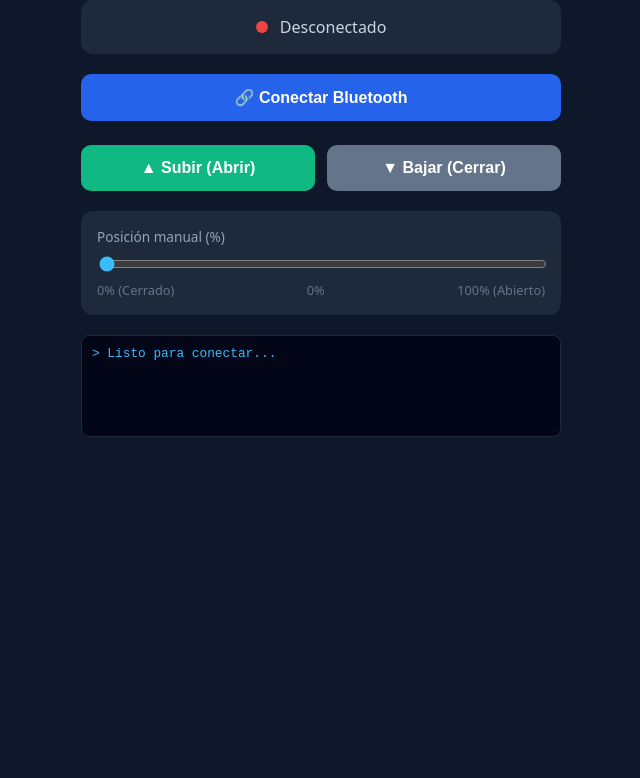
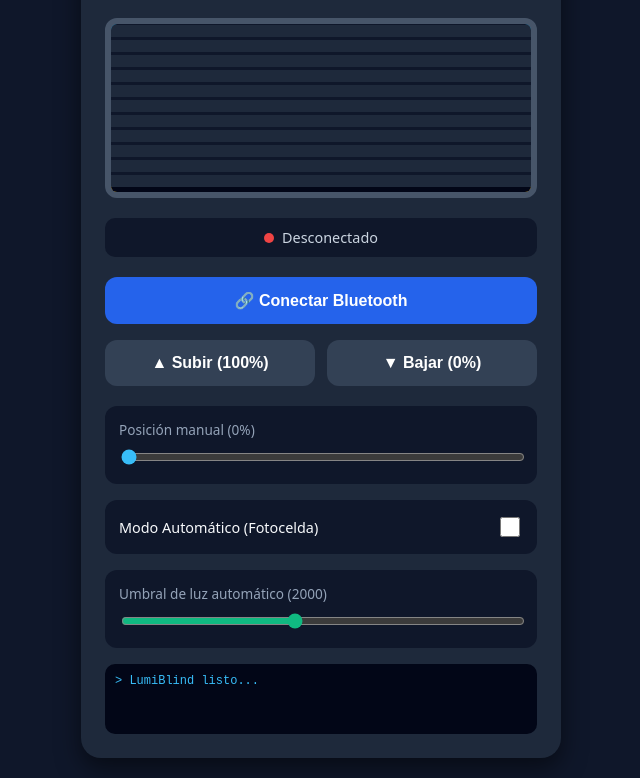
Before and after one commit to SpeedMW15/lumiblind, a plain HTML site: page index.html in a window 1280 px wide. Shown: the part 104-882 px from the top of the page, without its empty margins (319-959 px from the left). Before the commit the page ends 800 px from the top, so only its background shows below. Drawn offline with Linux system fonts and the light colour scheme.

Commit message:
Add animated blind & full BLE controller logic

```diff
--- a/index.html
+++ b/index.html
@@ -7,6 +7,7 @@
   <link rel="manifest" href="manifest.json">
   <meta name="theme-color" content="#0f172a">
   <style>
+    * { box-sizing: border-box; }
     body {
       font-family: system-ui, -apple-system, sans-serif;
       background: #0f172a;
@@ -19,63 +20,153 @@
     .card {
       width: 100%;
       max-width: 480px;
+      background: #1e293b;
+      border-radius: 20px;
+      padding: 24px;
+      box-shadow: 0 10px 25px rgba(0,0,0,0.5);
+    }
+    .title {
+      text-align: center;
+      margin-bottom: 20px;
+    }
+    .title h2 { margin: 0; color: #38bdf8; font-size: 1.6rem; }
+    .title p { margin: 4px 0 0; color: #94a3b8; font-size: 0.85rem; }
+
+    /* ESTILOS DE LA ANIMACIÓN DE LA PERSIANA */
+    .window-frame {
+      width: 100%;
+      height: 180px;
+      background: linear-gradient(180deg, #38bdf8 0%, #fbbf24 100%);
+      border: 6px solid #475569;
+      border-radius: 12px;
+      position: relative;
+      overflow: hidden;
+      margin-bottom: 20px;
+      box-shadow: inset 0 0 15px rgba(0,0,0,0.3);
+    }
+    .blind-curtain {
+      position: absolute;
+      top: 0;
+      left: 0;
+      width: 100%;
+      height: 100%; /* 100% = totalmente bajada/cerrada */
+      background: repeating-linear-gradient(
+        0deg,
+        #1e293b,
+        #1e293b 12px,
+        #0f172a 12px,
+        #0f172a 15px
+      );
+      transition: height 0.5s ease-in-out;
+      border-bottom: 5px solid #020617;
+    }
+
+    .status-bar {
+      display: flex;
+      align-items: center;
+      justify-content: center;
+      gap: 8px;
       background: #0f172a;
-      border-radius: 16px;
+      padding: 10px;
+      border-radius: 10px;
+      margin-bottom: 20px;
     }
+    .status-dot {
+      width: 10px;
+      height: 10px;
+      border-radius: 50%;
+      background: #ef4444;
+    }
+
     .btn {
       width: 100%;
       padding: 14px;
       border: none;
-      border-radius: 10px;
+      border-radius: 12px;
       font-weight: 600;
       font-size: 1rem;
       cursor: pointer;
       transition: all 0.2s;
     }
+    .btn-connect { background: #2563eb; color: white; margin-bottom: 16px; }
+    .controls-grid {
+      display: grid;
+      grid-template-columns: 1fr 1fr;
+      gap: 12px;
+      margin-bottom: 20px;
+    }
+    .btn-action { background: #334155; color: white; }
+    .btn-action:active { transform: scale(0.98); }
+
+    .setting-group {
+      background: #0f172a;
+      padding: 14px;
+      border-radius: 12px;
+      margin-bottom: 16px;
+    }
+    .setting-group label { display: block; margin-bottom: 8px; font-size: 0.85rem; color: #94a3b8; }
+
+    .switch-container {
+      display: flex;
+      justify-content: space-between;
+      align-items: center;
+    }
+
+    .console-box {
+      background: #020617;
+      border-radius: 10px;
+      padding: 10px;
+      font-family: monospace;
+      font-size: 0.75rem;
+      color: #38bdf8;
+      height: 70px;
+      overflow-y: auto;
+    }
   </style>
 </head>
 <body>
   <div class="card">
-    <div style="text-align: center; margin-bottom: 24px;">
-      <h2 style="margin: 0 0 8px 0; color: #38bdf8; font-size: 1.5rem;">LumiBlind</h2>
-      <p style="margin: 0; color: #94a3b8; font-size: 0.9rem;">Control BLE de Persiana (iOS & Android)</p>
+    <div class="title">
+      <h2>LumiBlind</h2>
+      <p>Sistema Inteligente de Persiana BLE</p>
     </div>
 
-    <div style="background: #1e293b; padding: 16px; border-radius: 12px; margin-bottom: 20px; text-align: center;">
-      <div id="status-indicator" style="display: inline-block; width: 12px; height: 12px; border-radius: 50%; background: #ef4444; margin-right: 8px;"></div>
-      <span id="status-text" style="font-weight: 500; color: #cbd5e1;">Desconectado</span>
+    <!-- Animación de Persiana Virtual -->
+    <div class="window-frame">
+      <div id="blind-curtain" class="blind-curtain"></div>
     </div>
 
-    <button id="connect-btn" class="btn" onclick="toggleConnect()" style="background: #2563eb; color: white; margin-bottom: 24px;">
-      🔗 Conectar Bluetooth
-    </button>
-
-    <div style="display: grid; grid-template-columns: 1fr 1fr; gap: 12px; margin-bottom: 20px;">
-      <button class="btn" onclick="sendCommand('A')" style="background: #10b981; color: white;">
-        ▲ Subir (Abrir)
-      </button>
-      <button class="btn" onclick="sendCommand('C')" style="background: #64748b; color: white;">
-        ▼ Bajar (Cerrar)
-      </button>
+    <div class="status-bar">
+      <div id="status-indicator" class="status-dot"></div>
+      <span id="status-text" style="font-size: 0.9rem; color: #cbd5e1;">Desconectado</span>
     </div>
 
-    <div style="background: #1e293b; padding: 16px; border-radius: 12px; margin-bottom: 20px;">
-      <label style="display: block; margin-bottom: 8px; color: #94a3b8; font-size: 0.85rem;">Posición manual (%)</label>
-      <input type="range" id="pos-slider" min="0" max="100" value="0" onchange="sendPosition(this.value)" style="width: 100%; accent-color: #38bdf8;">
-      <div style="display: flex; justify-content: space-between; margin-top: 4px; font-size: 0.8rem; color: #64748b;">
-        <span>0% (Cerrado)</span>
-        <span id="pos-val">0%</span>
-        <span>100% (Abierto)</span>
-      </div>
+    <button id="connect-btn" class="btn btn-connect" onclick="toggleConnect()">🔗 Conectar Bluetooth</button>
+
+    <div class="controls-grid">
+      <button class="btn btn-action" onclick="setBlindPosition(100, 'O')">▲ Subir (100%)</button>
+      <button class="btn btn-action" onclick="setBlindPosition(0, 'C')">▼ Bajar (0%)</button>
     </div>
 
-    <div style="background: #020617; border: 1px solid #1e293b; border-radius: 8px; padding: 10px; font-family: monospace; font-size: 0.8rem; color: #38bdf8; height: 80px; overflow-y: auto;" id="console-log">
-      > Listo para conectar...
+    <div class="setting-group">
+      <label>Posición manual (<span id="pos-val">0%</span>)</label>
+      <input type="range" id="pos-slider" min="0" max="100" value="0" oninput="updateVisualBlind(this.value)" onchange="sendSliderPosition(this.value)" style="width: 100%; accent-color: #38bdf8;">
     </div>
+
+    <div class="setting-group switch-container">
+      <span style="font-size: 0.9rem; color: #f8fafc;">Modo Automático (Fotocelda)</span>
+      <input type="checkbox" id="auto-mode" onchange="toggleAutoMode(this.checked)" style="width: 20px; height: 20px; accent-color: #10b981;">
+    </div>
+
+    <div class="setting-group">
+      <label>Umbral de luz automático (<span id="threshold-val">2000</span>)</label>
+      <input type="range" id="threshold-slider" min="500" max="4000" step="100" value="2000" onchange="sendThreshold(this.value)" style="width: 100%; accent-color: #10b981;">
+    </div>
+
+    <div id="console-log" class="console-box">> LumiBlind listo...</div>
   </div>
 
   <script>
-    // UUIDs de BLE configurados en el ESP32
     const SERVICE_UUID = "6e400001-b5a3-f393-e0a9-e50e24dcca9e";
     const CHARACTERISTIC_UUID_RX = "6e400002-b5a3-f393-e0a9-e50e24dcca9e";
 
@@ -88,6 +179,14 @@
       consoleEl.scrollTop = consoleEl.scrollHeight;
     }
 
+    // Actualiza la persiana animada en la pantalla
+    function updateVisualBlind(percent) {
+      document.getElementById('pos-val').innerText = `${percent}%`;
+      // Convertir el porcentaje de apertura al porcentaje de cobertura de la persiana
+      const curtainHeight = 100 - percent;
+      document.getElementById('blind-curtain').style.height = `${curtainHeight}%`;
+    }
+
     async function toggleConnect() {
       if (bluetoothDevice && bluetoothDevice.gatt.connected) {
         bluetoothDevice.gatt.disconnect();
@@ -97,19 +196,15 @@
       }
 
       try {
-        log("Buscando LumiBlind por BLE...");
+        log("Buscando LumiBlind...");
         bluetoothDevice = await navigator.bluetooth.requestDevice({
           filters: [{ name: 'LumiBlind' }],
           optionalServices: [SERVICE_UUID]
         });
 
-        log(`Conectando a ${bluetoothDevice.name}...`);
+        log(`Conectando...`);
         const server = await bluetoothDevice.gatt.connect();
-
-        log("Obteniendo servicio BLE...");
         const service = await server.getPrimaryService(SERVICE_UUID);
-
-        log("Obteniendo característica...");
         rxCharacteristic = await service.getCharacteristic(CHARACTERISTIC_UUID_RX);
 
         updateStatus(true);
@@ -140,28 +235,42 @@
 
     async function sendCommand(cmd) {
       if (!rxCharacteristic) {
-        log("Error: No hay conexión Bluetooth.");
+        log("Mensaje: Sin conexión BLE activa.");
         return;
       }
       try {
         const encoder = new TextEncoder();
         await rxCharacteristic.writeValue(encoder.encode(cmd));
-        log(`Enviado comando: ${cmd}`);
+        log(`Enviado: ${cmd}`);
       } catch (error) {
-        log(`Error enviando comando: ${error.message}`);
+        log(`Error al enviar: ${error.message}`);
       }
     }
 
-    function sendPosition(val) {
-      document.getElementById('pos-val').innerText = `${val}%`;
+    function setBlindPosition(percent, cmd) {
+      updateVisualBlind(percent);
+      document.getElementById('pos-slider').value = percent;
+      sendCommand(cmd);
     }
 
-    // Registro del Service Worker para PWA
+    function sendSliderPosition(percent) {
+      updateVisualBlind(percent);
+      sendCommand(`P${percent}`);
+    }
+
+    function toggleAutoMode(active) {
+      log(`Modo automático: ${active ? "activado" : "desactivado"}`);
+      sendCommand(active ? 'M1' : 'M0');
+    }
+
+    function sendThreshold(val) {
+      document.getElementById('threshold-val').innerText = val;
+      sendCommand(`U${val}`);
+    }
+
     if ('serviceWorker' in navigator) {
       window.addEventListener('load', () => {
-        navigator.serviceWorker.register('./sw.js')
-          .then(reg => console.log('Service Worker registrado', reg))
-          .catch(err => console.error('Error en Service Worker', err));
+        navigator.serviceWorker.register('./sw.js').catch(err => console.error(err));
       });
     }
   </script>
```
